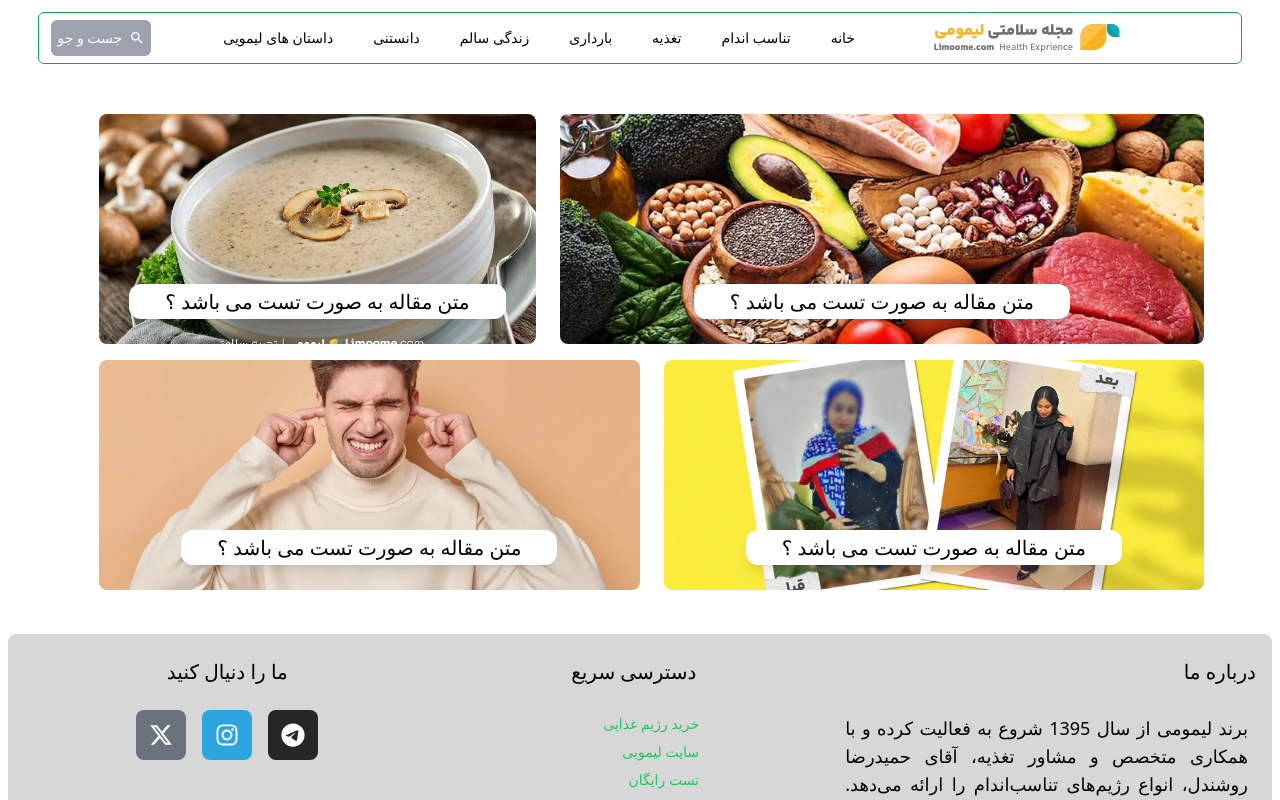
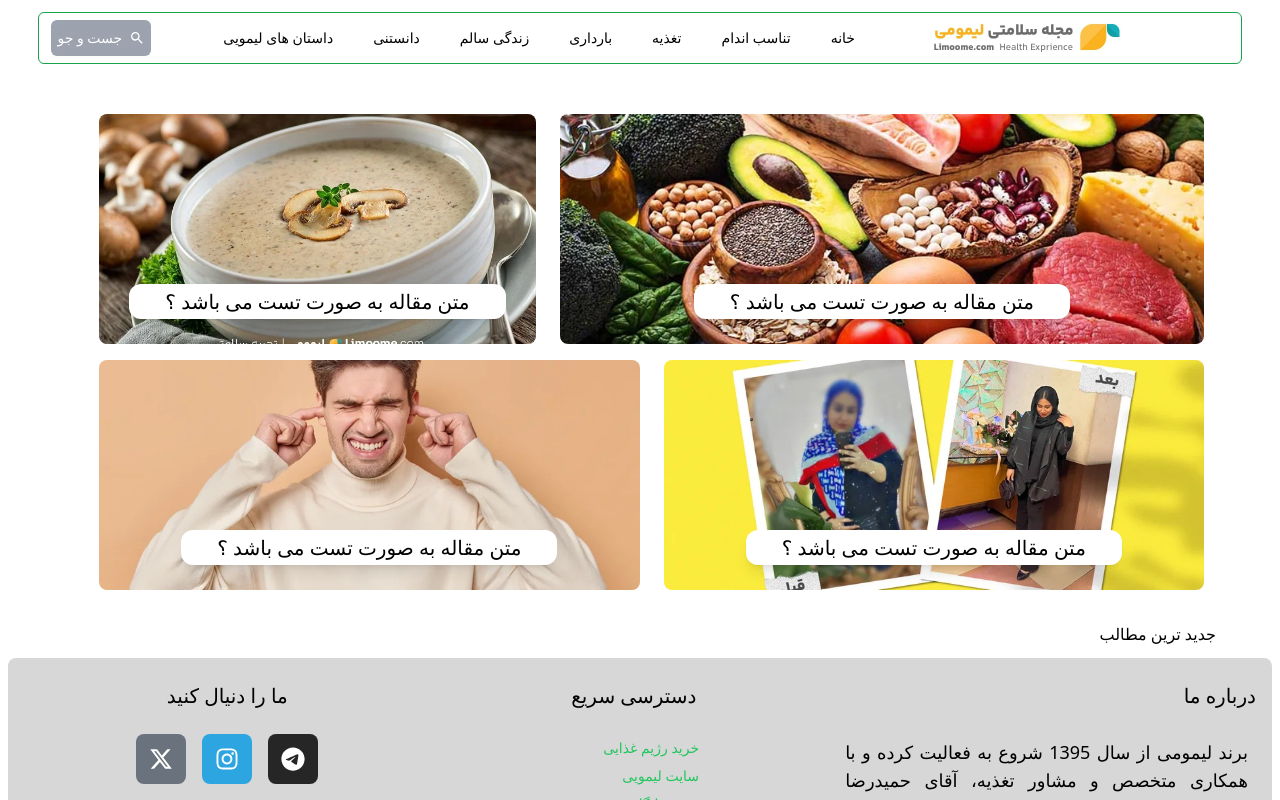
Before and after one commit to AliKhosronejad76/helthjornal, a React (Vite) app: page / in a window 1280 px wide. Shown: the top 800 px of the page. Built offline with nearby package versions, Linux system fonts and the light colour scheme.

Commit message:
homecontent.jsx added to homepage

```diff
--- /dev/null
+++ b/src/components/homeContent/HomeContent.jsx
@@ -0,0 +1,12 @@
+export default function HomeContent(){
+    return(
+        <div className="flex">
+                <div>
+                    <h1>جدید ترین مطالب</h1>
+                </div>
+                <aside>
+
+                </aside>
+        </div>
+    )
+}
--- a/src/pages/HomePage.jsx
+++ b/src/pages/HomePage.jsx
@@ -1,8 +1,10 @@
 import Banner from "../components/banner/Banner"
+import HomeContent from "../components/homeContent/HomeContent"
 export default function HomePage(){
     return(
         <>
             <Banner/>
+            <HomeContent/>
         </>
     )
 }
```
